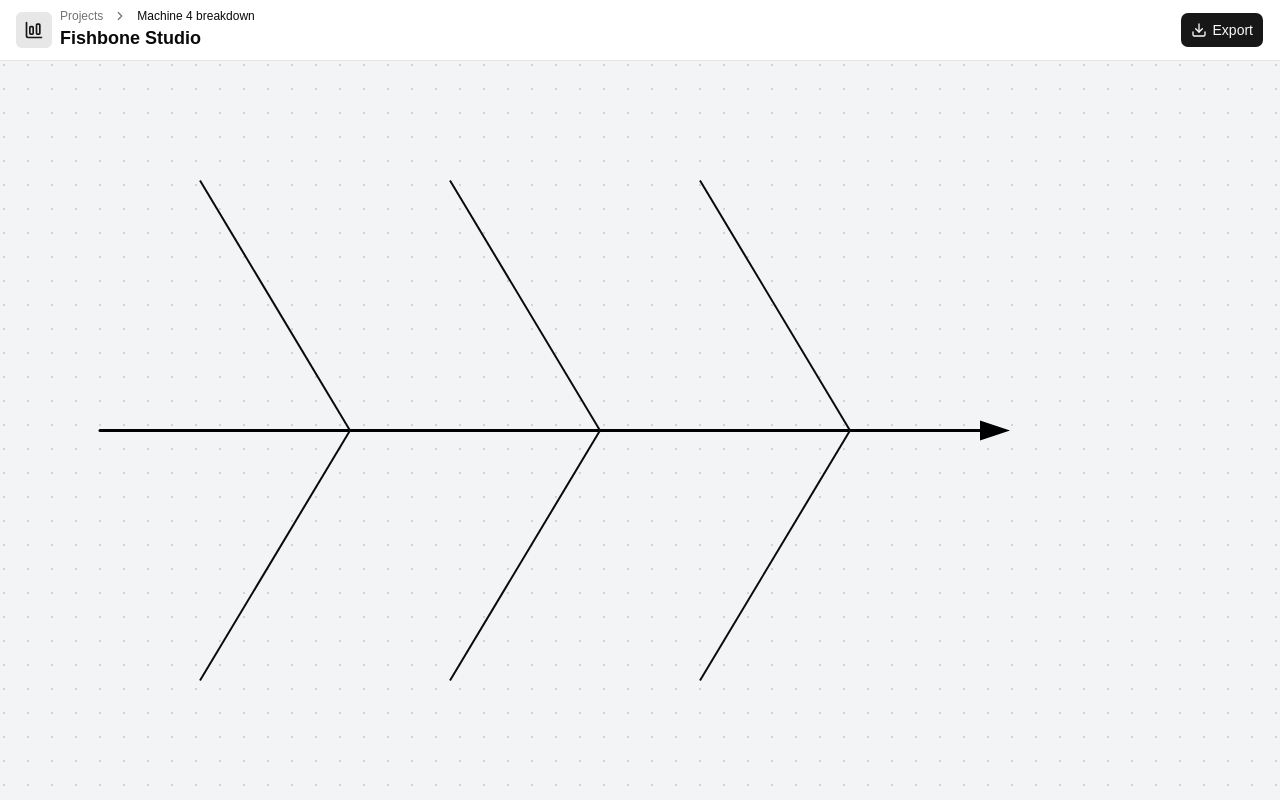
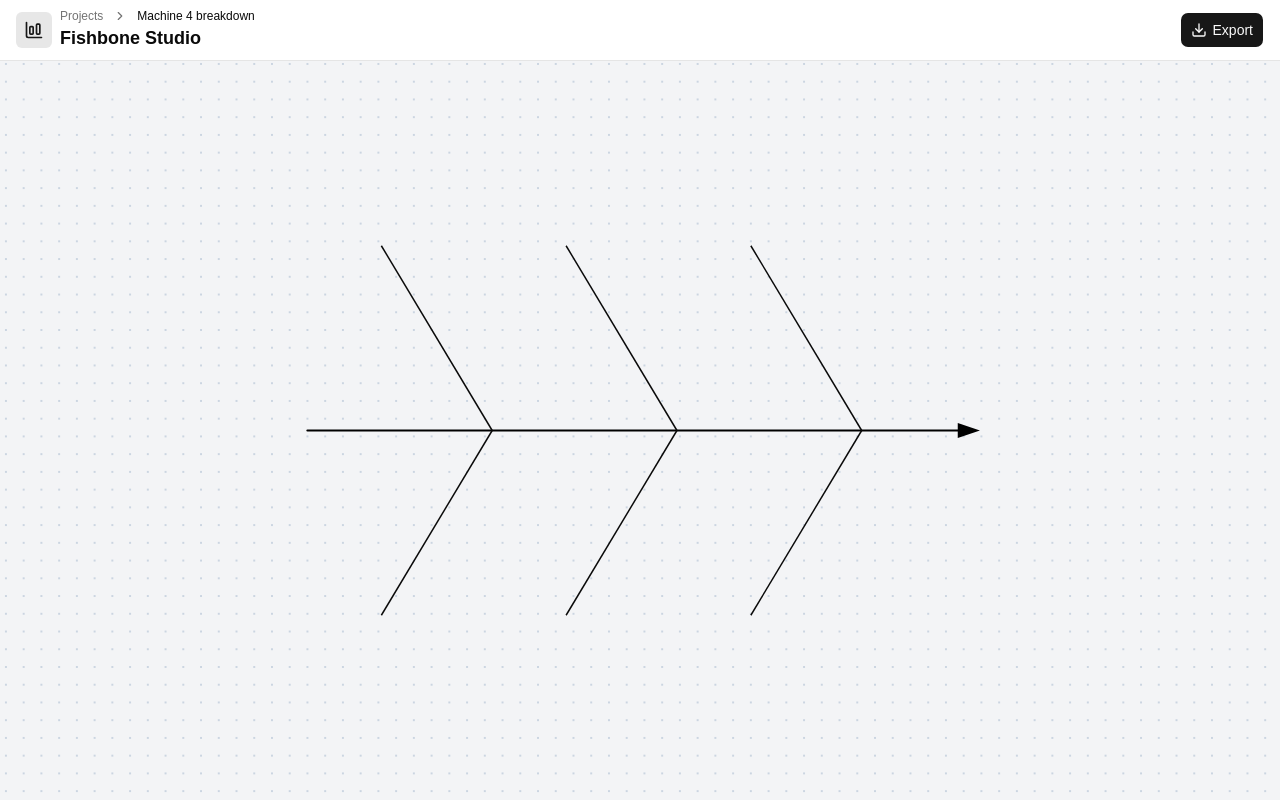
Before and after one commit to GerardGargan/react-canvas, a React (Vite) app: page / in a window 1280 px wide. Built offline with nearby package versions, Linux system fonts and the light colour scheme.

Commit message:
Scale based on screen size

```diff
--- a/src/components/fishbone/fishbone-canvas.tsx
+++ b/src/components/fishbone/fishbone-canvas.tsx
@@ -12,9 +12,11 @@ function FishboneCanvas() {
   const [transform, setTransform] = useState({ x: 0, y: 0, scale: 1 });
   const [isPanning, setIsPanning] = useState(false);
   const [startPan, setStartPan] = useState({ x: 0, y: 0 });
-  const [centerY, setCenterY] = useState(500);
 
   const branchLength = 250;
+  const spineStartX = 100;
+  const spineEndX = 1000;
+  const spineY = 500;
 
   const topCateogries = categories.filter(
     (x) =>
@@ -31,8 +33,22 @@ function FishboneCanvas() {
 
   useEffect(() => {
     if (containerRef.current) {
-      setCenterY(containerRef.current.clientHeight / 2);
-      setTransform({ x: 0, y: 0, scale: 1 });
+      const containerHeight = containerRef.current.clientHeight;
+      const containerWidth = containerRef.current.clientWidth;
+
+      const initialScale = Math.min(
+        containerWidth / 1200,
+        containerHeight / 1000,
+        1
+      );
+
+      const fishboneCenterX = (spineStartX + spineEndX) / 2;
+      const fishboneCenterY = spineY;
+
+      const offsetX = containerWidth / 2 - fishboneCenterX * initialScale;
+      const offsetY = containerHeight / 2 - fishboneCenterY * initialScale;
+
+      setTransform({ x: offsetX, y: offsetY, scale: initialScale });
     }
   }, []);
 
@@ -81,9 +97,10 @@ function FishboneCanvas() {
       onWheel={onWheel}
     >
       <div
-        className="w-full h-full cursor-grab active:cursor-grabbing relative items-center justify-center"
+        className="w-full h-full cursor-grab active:cursor-grabbing relative"
         style={{
           transform: `translate(${transform.x}px, ${transform.y}px) scale(${transform.scale})`,
+          transformOrigin: "0 0",
         }}
       >
         {/* Grid */}
@@ -95,28 +112,30 @@ function FishboneCanvas() {
             width: "10000px",
             height: "10000px",
             backgroundImage: "radial-gradient(#cbd5e1 1px, transparent 1px)",
-            backgroundSize: `${24 * transform.scale}px ${
-              24 * transform.scale
-            }px`,
-            backgroundPosition: `${transform.x % (24 * transform.scale)}px ${
-              transform.y % (24 * transform.scale)
-            }px`,
+            backgroundSize: "24px 24px",
+
+            backgroundPosition: "0 0",
           }}
         />
 
         {/* Content */}
-        <div className="relative w-1000 h-1000">
         {/* Fishbone nodes go here */}
         <svg
-            className="absolute inset-0 w-full h-full pointer-events-none"
-            style={{ minWidth: "1200px", minHeight: "1000px" }}
+          className="absolute pointer-events-none"
+          style={{
+            left: "0",
+            top: "0",
+            width: "1200px",
+            height: "1000px",
+            overflow: "visible",
+          }}
         >
           {/* Main spine */}
           <line
-              x1="100"
-              y1={centerY}
-              x2="1000"
-              y2={centerY}
+            x1={spineStartX}
+            y1={spineY}
+            x2={spineEndX}
+            y2={spineY}
             stroke="black"
             strokeWidth="3"
             strokeLinecap="round"
@@ -124,7 +143,7 @@ function FishboneCanvas() {
 
           {/* Head */}
           <polygon
-              points={`1010,${centerY} 980,${centerY - 10} 980,${centerY + 10}`}
+            points={`1010,${spineY} 980,${spineY - 10} 980,${spineY + 10}`}
             fill="black"
           />
 
@@ -132,9 +151,9 @@ function FishboneCanvas() {
             <line
               key={c.category}
               x1={200 + 250 * i}
-                y1={centerY - branchLength}
+              y1={spineY - branchLength}
               x2={350 + 250 * i}
-                y2={centerY}
+              y2={spineY}
               className="stroke-current"
               strokeWidth={2}
             />
@@ -144,9 +163,9 @@ function FishboneCanvas() {
             <line
               key={c.category}
               x1={200 + 250 * i}
-                y1={centerY + branchLength}
+              y1={spineY + branchLength}
               x2={350 + 250 * i}
-                y2={centerY}
+              y2={spineY}
               className="stroke-current"
               strokeWidth={2}
             />
@@ -154,7 +173,6 @@ function FishboneCanvas() {
         </svg>
       </div>
     </div>
-    </div>
   );
 }
 
```
Lines whose indentation alone changed are shown as unchanged.
